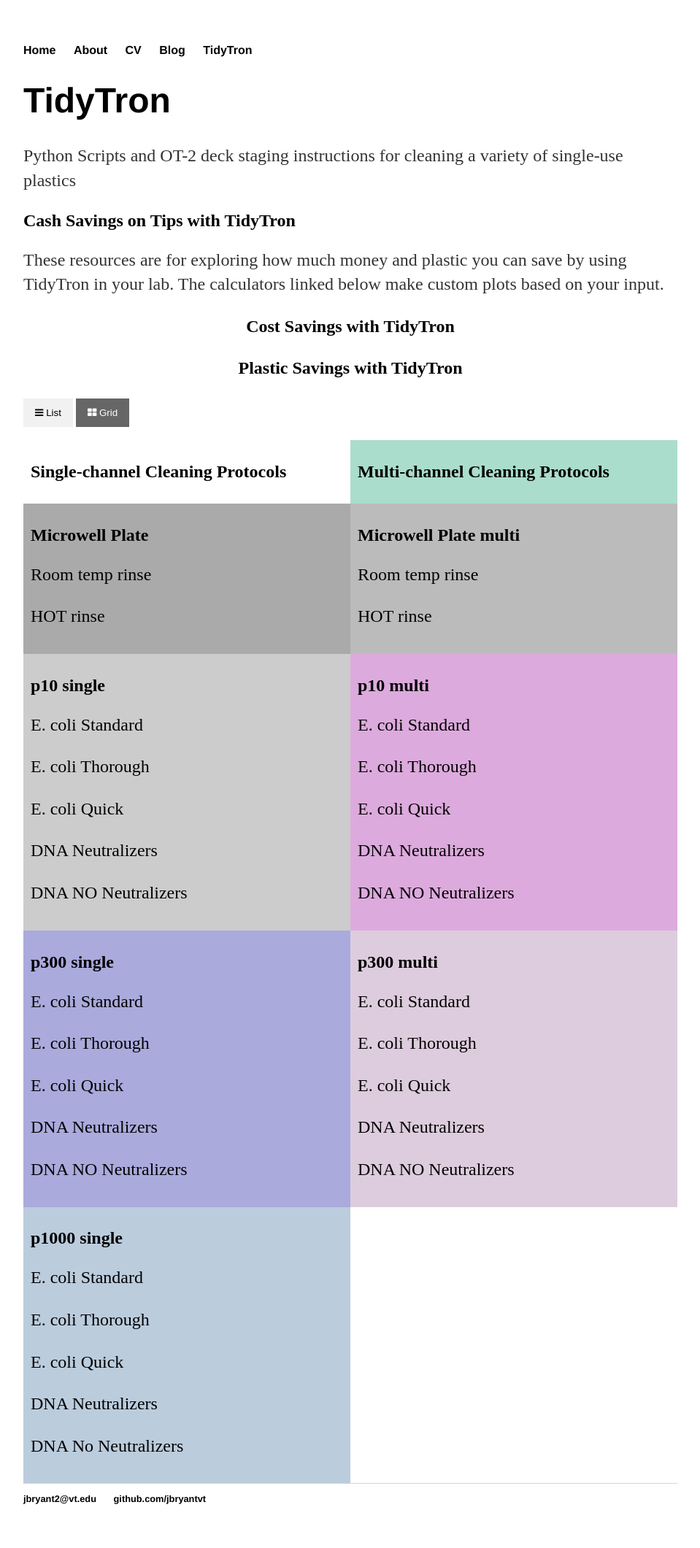
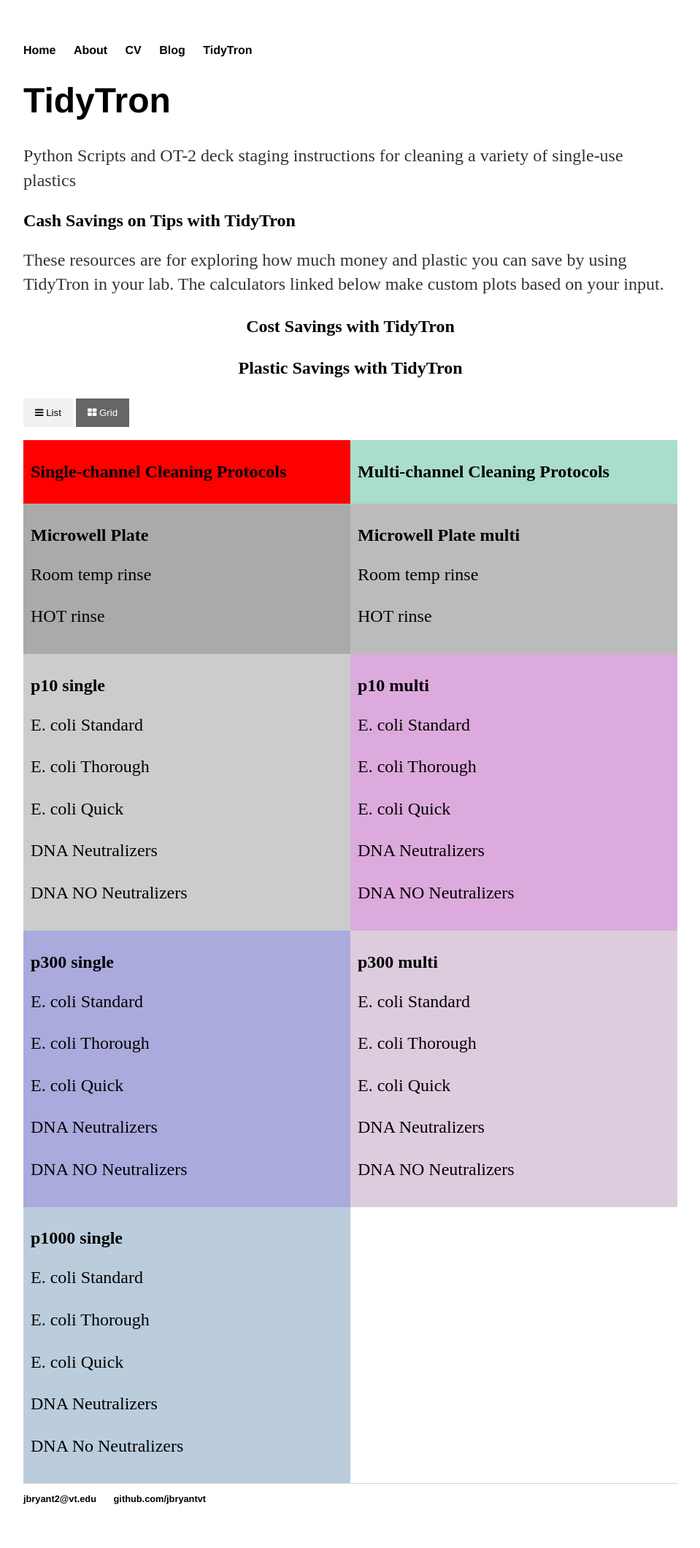
Before and after one commit to jbryantvt/jbryantvt.github.io, a Jekyll site: the page built from TidyTron/index.html, in a window 1280 px wide. Shown: the whole page at 73% size, without its empty margins (160-1119 px from the left). Built offline with Jekyll 4.4.1, drawn with Linux system fonts in a browser that asks for light colours.

Commit message:
Update index.html

```diff
--- a/TidyTron/index.html
+++ b/TidyTron/index.html
@@ -84,7 +84,7 @@
 <br>
 
 <div class="row">
-  <div class="column" style="background-color:#PMS;">
+  <div class="column" style="background-color:#FF0000;">
     <h2>Single-channel Cleaning Protocols</h2>
 
   </div>
```
